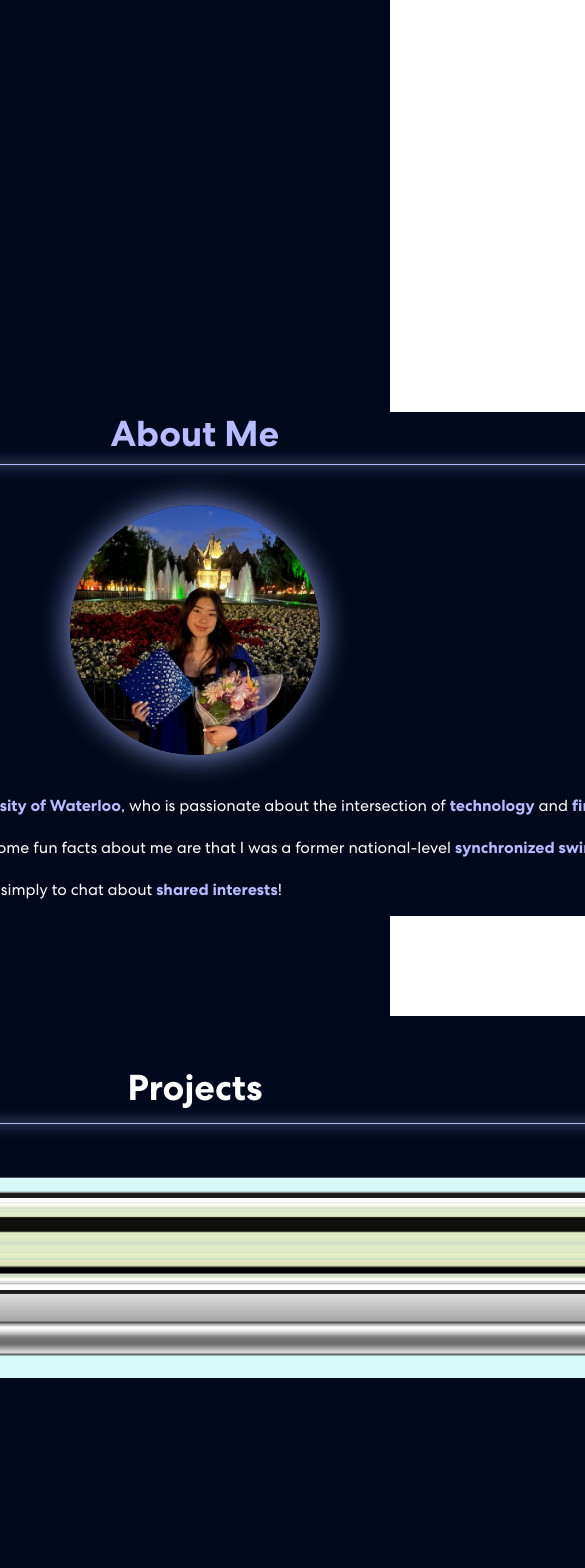
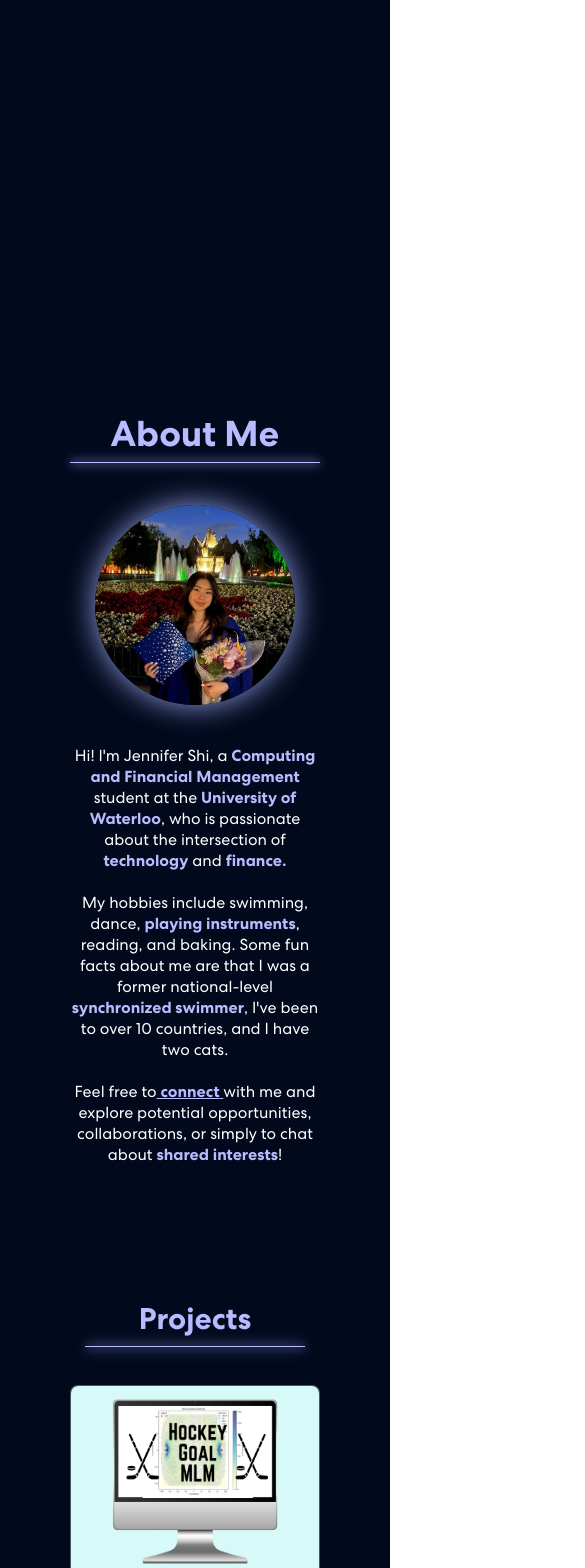
Before and after one commit to jennifershi255/Personal-Portfolio, a React (Vite) app: page / in a window 390 px wide. Shown: the part 432-2000 px from the top of the page, 585 px wide, since content can reach past the window. Built offline with nearby package versions, Linux system fonts and the light colour scheme.

Commit message:
fix sizing

```diff
--- a/src/App.css
+++ b/src/App.css
@@ -16,7 +16,6 @@
 }
 
 /************ Default Css ************/
-
 
 * {
   margin: 0;
@@ -78,12 +77,6 @@ input:focus, textarea:focus, select:focus {
   color: #b7bbff
 }
 
-@media (min-width:1700px) {
-	main .container {
-		max-width: 100%;
-		padding: 0 150px;
-	}
-}
 
 p.success {
 	color: green;
@@ -242,27 +235,16 @@ nav.navbar .navbar-toggler[aria-expanded="true"] .navbar-toggler-icon {
   border-color: transparent;
 }
 
-/* Mobile and Tablet Media Queries */
-@media (max-width: 767px) {
-  .navbar .navbar-link {
-    font-size: 16px; /* Smaller font size on mobile */
-    padding: 8px 12px;
+@media (max-width: 425px), (max-width: 375px), (max-width: 320px){
+  body {
+    width: 100vw;
+    min-width: 100%;
+    background-size: cover;
+    background-position: center;
   }
 
-  .navbar .social-icon {
-    gap: 10px; /* Reduce gap between social icons */
-  }
-
-  .navbar .social-icon img {
-    width: 20px; /* Smaller icons on mobile */
-    height: 20px;
-  }
-}
-
-/* Desktop Media Queries */
-@media (min-width: 768px) {
-  .navbar .navbar-link {
-    font-size: 18px; /* Larger font size on desktop */
+  html, body {
+    overflow-x: hidden;
   }
 }
 
@@ -273,9 +255,12 @@ nav.navbar .navbar-toggler[aria-expanded="true"] .navbar-toggler-icon {
   justify-content: center;
   align-items: center;
   text-align: center;
-  height: 100vh;
+  min-height: 100vh;
   width: 100vw;
+  max-width: 100%;
   padding: 0 15px;
+  overflow: hidden;
+
 }
 
 .banner .banner-content {
@@ -401,42 +386,19 @@ nav.navbar .navbar-toggler[aria-expanded="true"] .navbar-toggler-icon {
   border-right: 0.08em solid #666;
 }
 
-/* Mobile and Tablet Media Queries */
-@media (max-width: 767px) {
-  /* Banner Styling */
-  .banner .banner-content {
-    padding: 0 20px;
-    width: 100%;
-    text-align: center;
-    justify-content: center;
-    align-items: center;
+@media (max-width: 320px) {
+  .banner h1 {
+    font-size: 40px;
   }
-
-  .banner h1{
-    font-size: 40px;
-    color: #b7bbff;
-    font-weight: 700;
-    letter-spacing: 0.8px;
-    line-height: 1;
-    margin-top: 20px;
-    margin-bottom: 20px;
-    display: block;
+  .banner p {
+    font-size: 16px;
   }
-
-  /* Navbar Link Styling */
-  .navbar .navbar-link {
-    font-size: 16px; /* Smaller font size on mobile */
-    padding: 8px 12px;
+  .banner .namecard {
+    padding: 10px;
   }
-
-  /* Navbar Social Icon Styling */
-  .navbar .social-icon {
-    gap: 10px; /* Reduce gap between social icons */
-  }
-
-  .navbar .social-icon img {
-    width: 20px; /* Smaller icons on mobile */
-    height: 20px;
+  .button {
+    font-size: 14px;
+    padding: 6px 12px;
   }
 }
 
@@ -498,29 +460,38 @@ nav.navbar .navbar-toggler[aria-expanded="true"] .navbar-toggler-icon {
 }
 
 /* Mobile Adjustments */
-@media (max-width: 480px) {
+@media (max-width: 425px), (max-width: 375px), (max-width: 320px) {
   /* Heading font size adjustment for smaller screens */
   .about h2 {
     font-size: 36px;
   }
-
   /* Adjust container layout for mobile */
   .about .container {
     flex-direction: column; /* Stack image and text vertically */
     text-align: center; /* Center text */
   }
-
+   .about h2::after {
+    content: '';
+    position: absolute;
+    bottom: -8px;
+    left: 50%;
+    transform: translateX(-50%);
+    width: 250px;  /* Set a fixed width for the line */
+    height: 1px; /* Thicker line */
+    background: #b7bbff;
+    box-shadow: 0 0 8px #b7bbff, 0 0 12px #b7bbff, 0 0 16px #6b8cff;
+ }
   /* Adjust image size on mobile */
   .about .container img {
     width: 200px;
     height: 200px;
   }
-
   /* Adjust paragraph size and margin */
   .about .container p {
+    text-align: center;
     font-size: 16px;
     margin-left: 0;
-    max-width: 90%; /* Make text block more responsive */
+    max-width: 250px; /* Make text block more responsive */
     margin-top: 20px; /* Add some space above text */
   }
 }
@@ -537,6 +508,7 @@ nav.navbar .navbar-toggler[aria-expanded="true"] .navbar-toggler-icon {
 	font-weight: 700;
   text-align: center;
   position: relative;
+  color: #b7bbff;
 }
 
 .project h2::after {
@@ -672,55 +644,89 @@ nav.navbar .navbar-toggler[aria-expanded="true"] .navbar-toggler-icon {
 }
 
 /* Mobile Adjustments */
-@media (max-width: 767px) {
-  /* Project Heading font size adjustment for mobile */
-  .project h2 {
-    font-size: 36px;
+@media (max-width: 325px),(max-width: 375px),(max-width: 425px) {
+  /* Project Section Padding */
+  .project {
+    padding: 20px 0; /* Reduced padding for smaller screens */
   }
 
-  /* Project Cards Layout */
-  .project .card-container {
-    justify-content: center;
-    flex-direction: column; /* Stack cards vertically on mobile */
+  /* Project Heading */
+  .project h2 {
+    font-size: 30px; /* Reduce font size */
   }
 
-  /* Adjust Project Card for Mobile */
-  .project .proj-card {
-    width: 90%;  /* Make the cards smaller and responsive */
-    margin-left: 0;
-    margin-right: 0;
-    height: auto;  /* Let the card height adjust based on content */
+  .project h2::after {
+    width: 220px; /* Make the line shorter */
+    bottom: -10px; /* Adjust line position */
   }
 
-  /* Tech Images Layout */
-  .project .tech-images {
-    justify-content: center; /* Center tech stack images */
-    margin-top: 10px;
+  /* Project Description */
+  .project p {
+    font-size: 14px; /* Adjust font size for smaller screens */
+    margin-left: 5px; /* Adjust left margin */
   }
 
-  /* Adjust Project Card Image Size */
-  .project img {
-    height: 200px;  /* Reduce image size on mobile */
+  /* Project Card Container */
+  .project .card-container {
+    display: flex;
+    flex-direction: column; /* Stack cards vertically */
+    justify-content: center;
+    overflow-x: auto;
+    align-items: center; /* Center cards */
+    gap: 20px; /* Add some gap between cards */
+    margin-top: 30px; /* Adjust top margin */
   }
 
-  /* Adjust Project Card Content */
-  .project .proj-content h4 {
-    font-size: 24px;
+  /* Project Card */
+  .project .proj-card {
+    width: 100%; /* Allow card to take full width */
+    max-width: 250px; /* Limit max width of cards */
+    height: auto; /* Adjust height for smaller screens */
+    margin: 10px 0; /* Add vertical spacing */
+    box-sizing: border-box; /* Ensure padding and borders are included in the width */
+    position: relative;
   }
 
-  /* Adjust Paragraphs inside Project Cards */
-  .project p {
-    font-size: 16px;
+  .project .proj-card img {
+    height: 200px; /* Reduce image height */
   }
 
-  /* Project Button at the bottom */
+  .project .proj-content {
+    padding: 12px; /* Adjust content padding */
+  }
+
+  .project .proj-content h4 {
+    font-size: 18px; /* Reduce heading font size */
+    margin-top: 10px; /* Adjust margins */
+  }
+
+  /* Button Adjustments */
   .project .proj-button {
-    position: relative;
-    bottom: auto;
-    right: auto;
-    margin-top: 15px;
+    font-size: 14px; /* Reduce button font size */
+    padding: 8px 16px; /* Adjust button padding */
+    bottom: -70px; /* Adjust position */
+    right: 50px; /* Adjust position */
+    width: 50px;
+  }
+
+  .project .external-link-icon {
+    width: 20px; /* Adjust icon size */
+    height: 20px; /* Adjust icon size */
+    margin-left: 5px; /* Adjust icon margin */
+    object-fit: contain;
+  }
+
+  /* Tech Images */
+  .project .tech-images {
+    gap: 8px; /* Reduce gap between images */
+  }
+
+  .project .tech-images .img-container {
+    width: 30px; /* Smaller tech image container */
+    height: 30px; /* Smaller tech image container */
   }
 }
+
 
 /************ Notes Css ************/
 
@@ -755,6 +761,7 @@ nav.navbar .navbar-toggler[aria-expanded="true"] .navbar-toggler-icon {
   text-align: center;
   font-size: 1.2rem;
   line-height: 1.6;
+  max-width: 100%;
 }
 
 .custom-slider .slick-slide {
@@ -770,12 +777,37 @@ nav.navbar .navbar-toggler[aria-expanded="true"] .navbar-toggler-icon {
   height: auto !important;
 }
 
-@media (max-width: 768px) {
-  .custom-slider .slick-prev {
-    left: -20px;
+/* Mobile Query for Screen Size Max 325px */
+@media (max-width: 320px), (max-width: 375px), (max-width: 425px) {
+  body {
+    background-color: red; /* Check if the media query is working */
   }
-  .custom-slider .slick-next {
-    right: -20px;
+  .notes h2 {
+    font-size: 30px; /* Smaller font size for mobile */
+  }
+
+  .notes h2::after {
+    width: 220px;; /* Make the line shorter for small screens */
+  }
+
+  .notes p{
+    font-size: 15px;
+    max-width: 280px; /* Limit the width */
+    margin: 0 auto; /* Center the paragraph */
+    line-height: 1.5; /* Optional: Adjust line spacing for readability */
+    word-wrap: break-word; /* Ensure long words break and wrap properly */
+    white-space: normal; /* Allow text to wrap if necessary */
+  }
+
+  .custom-slider .slick-slide {
+    min-height: 300px;  /* Adjust the height for smaller screens */
+    padding-top: 20px;  /* Adjust padding */
+  }
+  /* Adjust padding in the slider for better mobile experience */
+  .custom-slider .slick-track {
+    display: flex;
+    align-items: center;
+    padding: 10px; /* Add some padding around the content */
   }
 }
 
@@ -789,7 +821,7 @@ nav.navbar .navbar-toggler[aria-expanded="true"] .navbar-toggler-icon {
 }
 
 .notes .note-card {
-  margin:0 auto;
+  margin: 0 auto;
   padding: 2em;
   height: 280px;
   width: 300px;
@@ -819,7 +851,44 @@ nav.navbar .navbar-toggler[aria-expanded="true"] .navbar-toggler-icon {
   margin-left: 8px;
 }
 
+/* Further adjustments for very small screens */
+@media (max-width: 375px) {
+  .notes .note-card {
+    margin: 0 auto;
+    padding: 2em;
+    height: 200px;
+    width: 200px;
+    background: #02091c;
+    border-radius: 10px;
+    position: relative;
+  }
 
+  body {
+    overflow-x: hidden;
+  }
+
+  .note-card img {
+    width: 120px;
+  }
+
+  .notes .note-container {
+    justify-content: center;
+  }
+}
+
+/* Additional adjustment for smaller screens */
+@media (max-width: 320px) {
+  .notes .note-card {
+    margin: 0 auto;
+    padding: 1em;
+    height: 250px;
+    width: 240px;
+  }
+
+  .note-card img {
+    width: 100px;
+  }
+}
 
 
 /************ Connect Css ************/
@@ -883,6 +952,30 @@ nav.navbar .navbar-toggler[aria-expanded="true"] .navbar-toggler-icon {
  padding: 20px;
 }
 
+/* Further adjustments for very small screens like mobile phones */
+@media (max-width: 320px), (max-width: 375px) {
+  .connect h2 {
+    font-size: 24px;  /* Further reduce font size on very small screens */
+  }
+
+  .connect h2::after{
+    width: 220px;
+  }
+
+  .connect .box {
+    height: 120px;  /* Even smaller box height */
+    margin-top: 20px; /* Adjust margin for very small screens */
+    max-width: 100%;
+  }
+
+  .connect .box a {
+    font-size: 14px;  /* Even smaller font size for links */
+  }
+
+  .connect .box img {
+    width: 40px;  /* Smaller image size */
+  }
+}
 /************ Footer Css ************/
 
 .footer {
@@ -891,75 +984,3 @@ nav.navbar .navbar-toggler[aria-expanded="true"] .navbar-toggler-icon {
   color: grey;
   font-size: 15px;
 }
-
-
-/* Mobile Adjustments */
-@media (max-width: 480px) {
-  body {
-    font-size: 16px; /* Adjust default font size */
-  }
-
-  .banner h1 {
-    font-size: 40px; /* Adjust banner text size */
-    margin-top: 15px;
-    margin-bottom: 15px;
-  }
-
-  .button {
-    font-size: 18px; /* Increase button font size for better legibility */
-    padding: 12px 25px; /* Adjust padding for a better click area */
-  }
-
-  /* Ensure spacing on navbar */
-  .navbar .navbar-link {
-    font-size: 16px; /* Slightly smaller font size on mobile */
-    padding: 10px 15px; /* Adjust padding */
-  }
-
-  .about h2 {
-    font-size: 36px; /* Smaller heading size */
-  }
-
-  .about .container p {
-    font-size: 16px; /* Adjust text size */
-    margin-left: 0;
-    max-width: 90%; /* Allow more space for text on small screens */
-    margin-top: 20px;
-  }
-
-  .about .container img {
-    width: 250px; /* Adjust image size */
-    height: 250px;
-  }
-}
-/* Mobile Adjustments */
-@media (max-width: 480px) {
-  .about .container {
-    flex-direction: column; /* Stack text and image vertically */
-    text-align: center; /* Center text */
-  }
-
-  /* Adjust image size and spacing */
-  .banner .banner-content {
-    padding: 0 20px;
-    text-align: center;
-    justify-content: center;
-    align-items: center;
-  }
-
-  /* Navbar mobile tweaks */
-  .navbar .social-icon {
-    gap: 10px; /* Reduce space between social icons */
-  }
-  .navbar .social-icon img {
-    width: 20px; /* Smaller icons on mobile */
-    height: 20px;
-  }
-}
-/* Mobile Adjustments */
-@media (max-width: 480px) {
-  .button {
-    font-size: 18px;
-    padding: 12px 25px; /* Bigger tap area */
-  }
-}
```
Also changed, not shown: src/components/Notes.jsx (+3 -8 lines).
